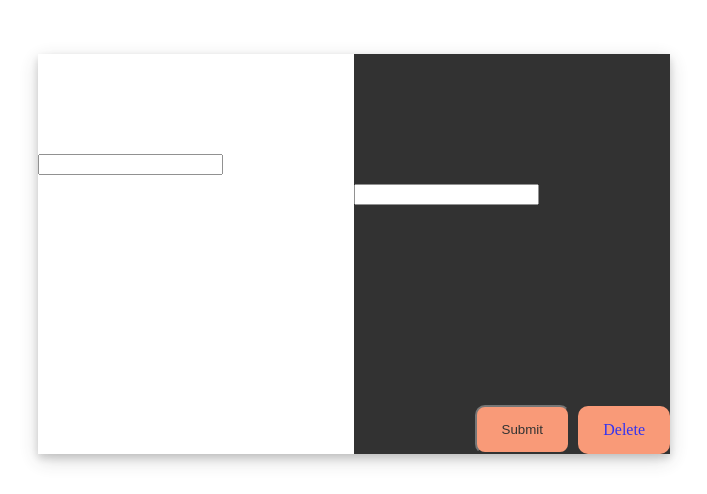
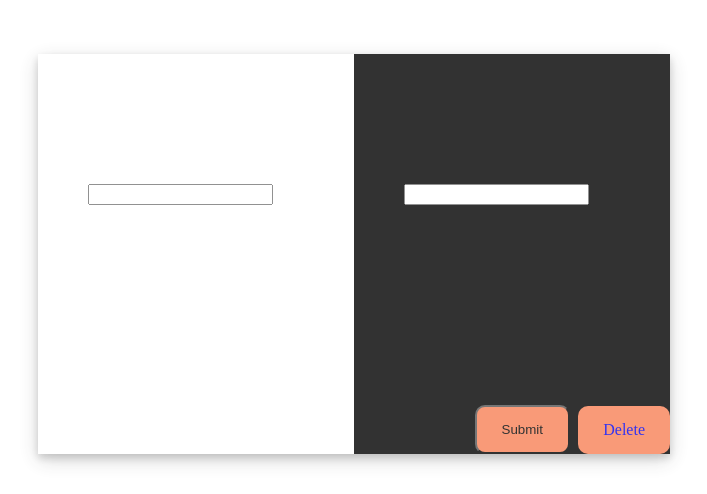
Before and after one commit to GeorgePearse/flashcards, a Flask app: page /insert in a window 1280 px wide. Shown: the part 46-540 px from the top of the page, without its empty margins (286-993 px from the left). Run offline with Flask 3, Linux system fonts and the light colour scheme.

Commit message:
card formattin actually works

```diff
--- a/templates/insert.html
+++ b/templates/insert.html
@@ -160,13 +160,15 @@ a[name="delete"]:hover {
 }
 
 input[name='card_front'] {
-    position: absolute;
+    position: relative;
     top: 100px;
+    left: 50px;
 }
 
 input[name='card_back'] {
     position: relative;
     top: 100px;
+    left: 50px;
 }
 
 div[name='front_card'] {
```
